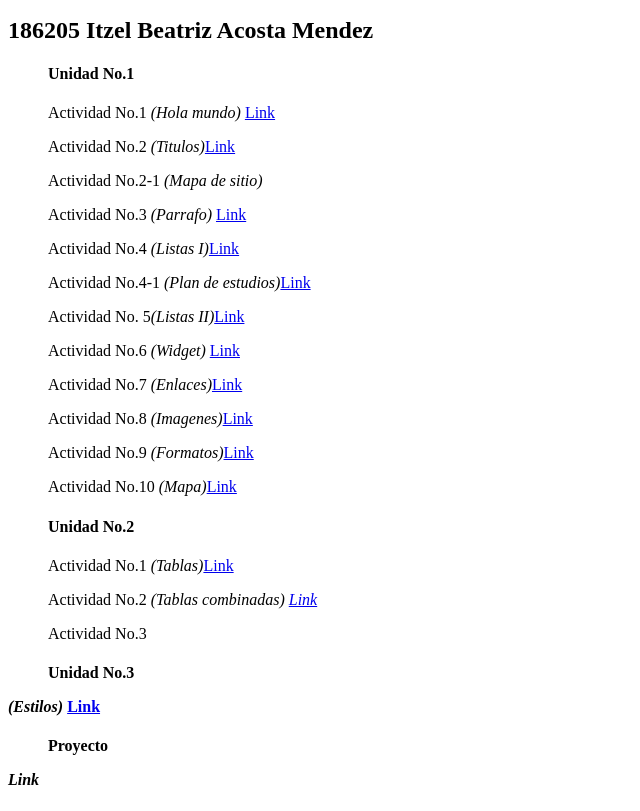
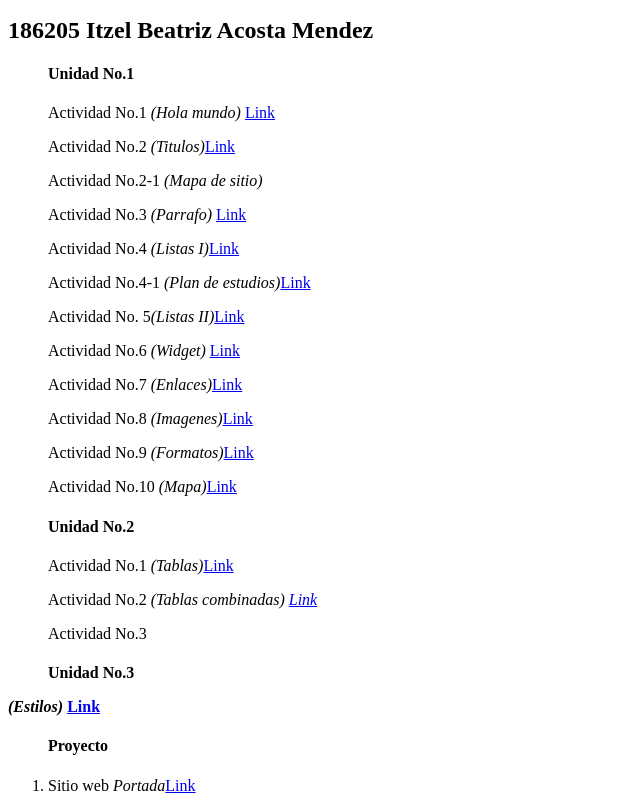
Before and after one commit to ItbetA26/ItbetA26.github.io, a plain HTML site: page index.html in a window 1280 px wide. Shown: the part 110-921 px from the top of the page, without its empty margins (0-640 px from the left). Drawn offline with Linux system fonts and the light colour scheme.

Commit message:
Add files via upload

```diff
--- a/index.html
+++ b/index.html
@@ -32,7 +32,10 @@
       <ol>Actividad No.2 <cite>(Tablas combinadas) <a href="Unidad 2/Actividad2.html">Link</a></cite></ol>
       <ol>Actividad No.3</ol>
       <h4><ul>Unidad No.3</ul><cite>(Estilos)</cite> <a href="Unidad 2/Actividad3.html">Link</a></h4>
-      <h4><ul>Proyecto</ul><cite>Link</cite><a href="Proyecto/portada.html"></a></h4>
+      <h4><ul>Proyecto</ul></h4>
+      <ol>
+        <li>Sitio web <cite>Portada</cite><a href="Proyecto/portada.html">Link</a></li>
+      </ol>
 
 
     </body>
```
